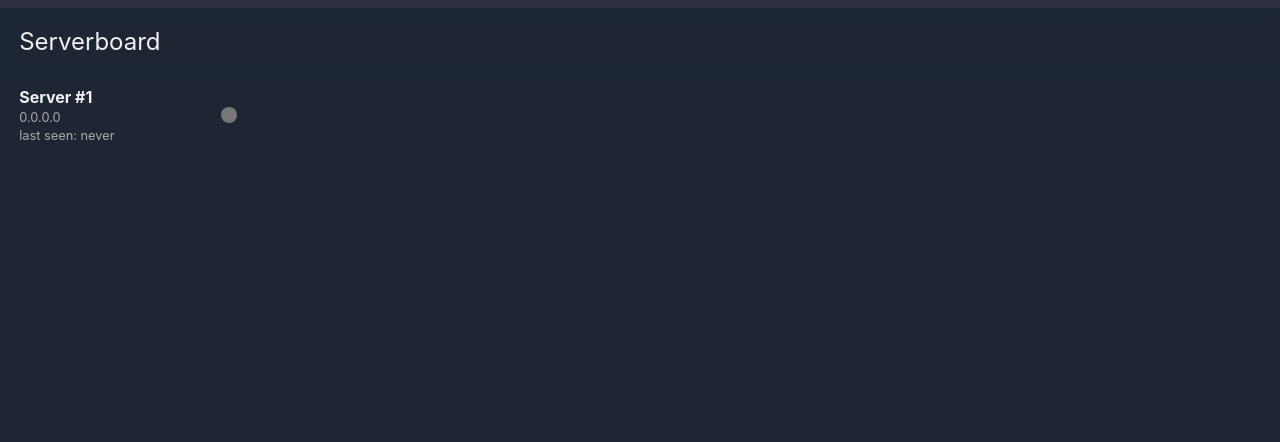
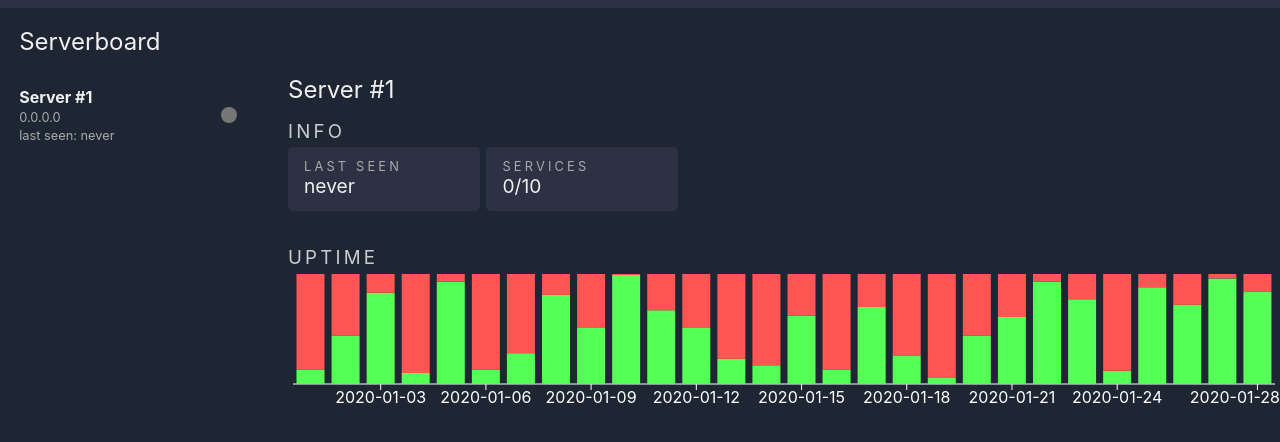
Before and after one commit to mat-sz/serverboard-web, a React (Create React App) app: page / in a window 1280 px wide. Shown: the top 442 px of the page. Built offline with nearby package versions, Linux system fonts and the light colour scheme; the HTML template or start-up script is replaced by a standard one.

Commit message:
added react router

```diff
--- a/package.json
+++ b/package.json
@@ -12,6 +12,7 @@
     "@types/react": "^16.9.0",
     "@types/react-dom": "^16.9.0",
     "@types/react-redux": "^7.1.7",
+    "@types/react-router-dom": "^5.1.5",
     "@types/recharts": "^1.8.5",
     "classnames": "^2.2.6",
     "husky": "^4.2.5",
--- a/src/App.tsx
+++ b/src/App.tsx
@@ -1,4 +1,5 @@
 import React from 'react';
+import { BrowserRouter as Router, Switch, Route } from 'react-router-dom';
 import './App.scss';
 
 import Sidebar from './components/Sidebar';
@@ -7,12 +8,19 @@ import Header from './components/Header';
 
 const App: React.FC = () => {
   return (
-    <div className="app">
-      <Header />
-      <div className="content">
-        <Sidebar />
+    <Router>
+      <div className="app">
+        <Header />
+        <div className="content">
+          <Sidebar />
+          <Switch>
+            <Route path="/">
+              <Details />
+            </Route>
+          </Switch>
+        </div>
       </div>
-    </div>
+    </Router>
   );
 };
 
```
Also changed, not shown: 1 other file (tests, documents, lock files or other folders).
